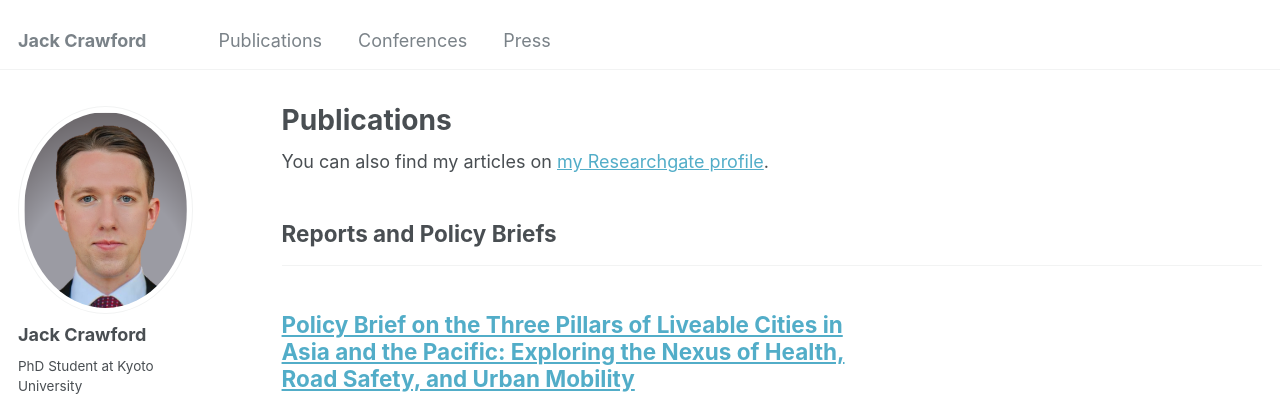
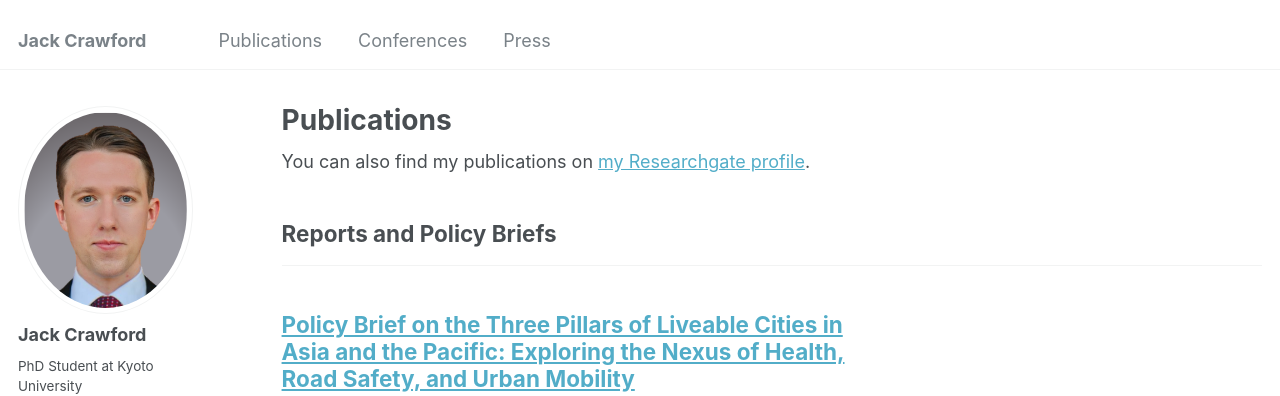
Before and after one commit to jackgcrawford/jackcrawford, a Jekyll site: the page built from _pages/publications.html, in a window 1280 px wide and 900 px high. Shown: the top 396 px of the window. Built offline with Jekyll 4.4.1, drawn with Linux system fonts in a browser that asks for light colours.

Commit message:
Update publications.html

```diff
--- a/_pages/publications.html
+++ b/_pages/publications.html
@@ -6,7 +6,7 @@
 ---
 
 {% if site.author.researchgate %}
-  <div class="wordwrap">You can also find my articles on <a href="{{site.author.researchgate}}">my Researchgate profile</a>.</div>
+  <div class="wordwrap">You can also find my publications on <a href="{{site.author.researchgate}}">my Researchgate profile</a>.</div>
 {% endif %}
 
 {% include base_path %}
```
